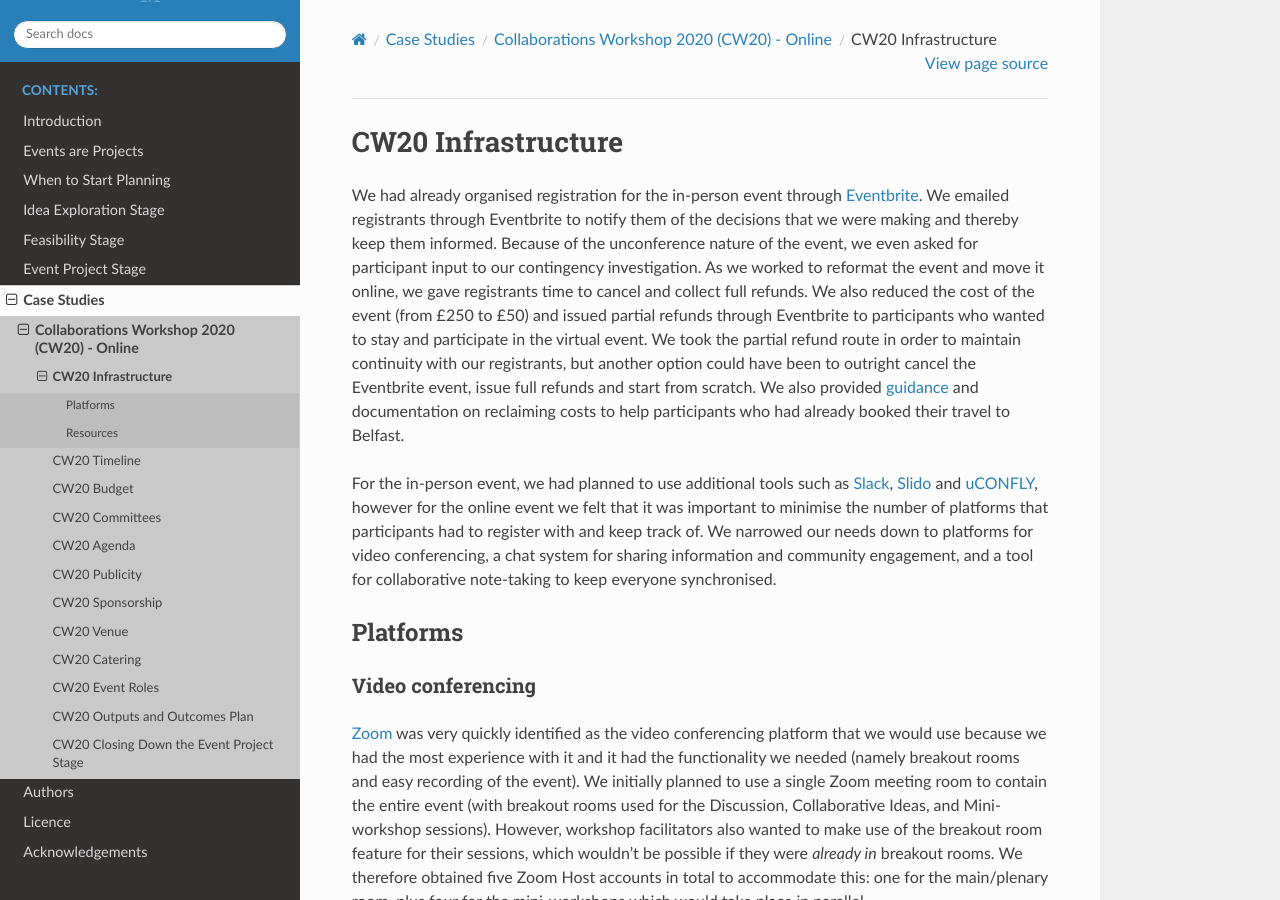
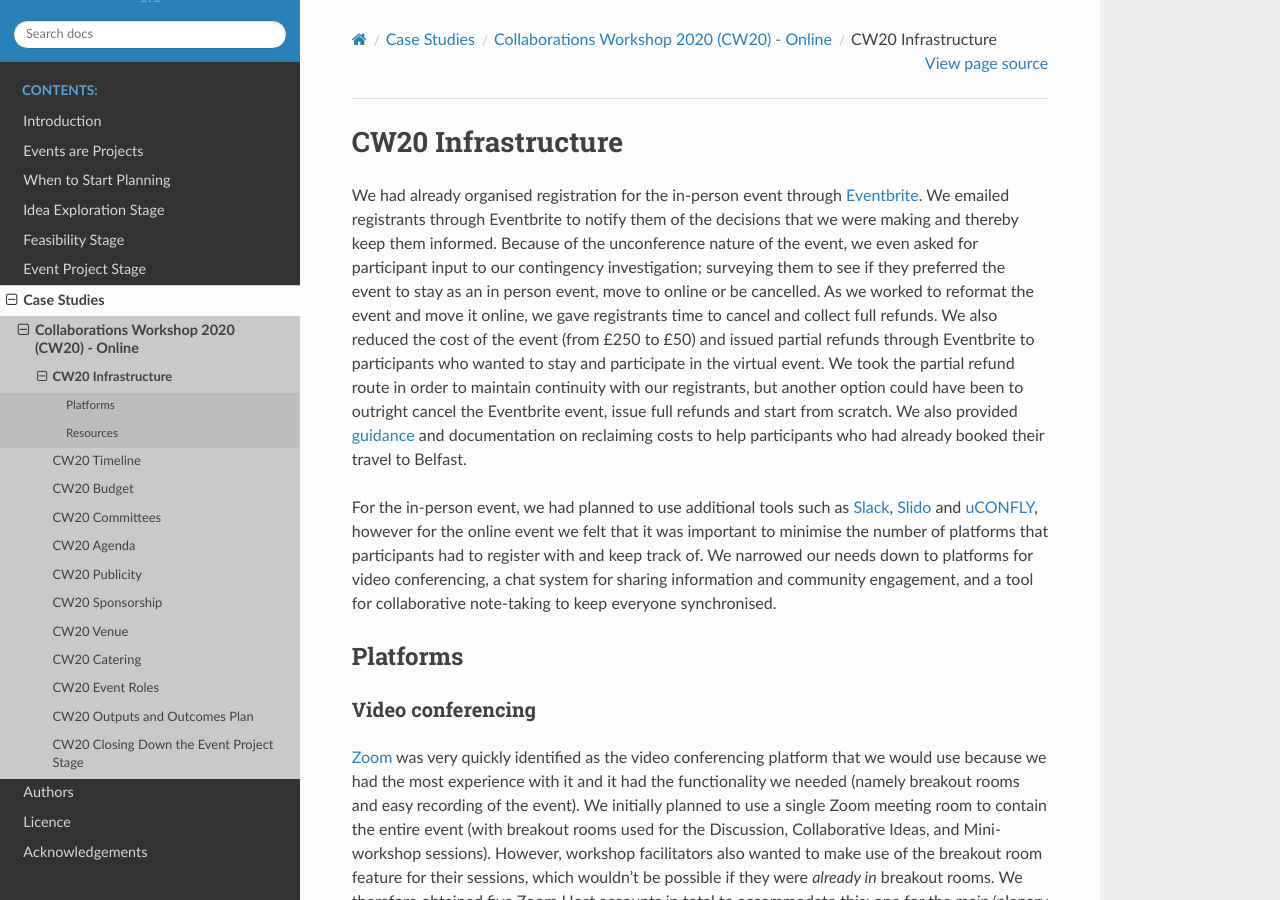
Before and after one commit to softwaresaved/event-organisation-guide, a Sphinx documentation site: the page built from docs/eog/case-studies-cw20-infrastructure.rst, in a window 1280 px wide and 900 px high. Built offline with Sphinx 7.4.7 and the Read the Docs theme 2.0.0, drawn with Linux system fonts in a browser that asks for light colours; pages that are not in the unit, such as notebooks, are missing from menus.

Commit message:
Update docs/eog/case-studies-cw20-infrastructure.rst
Co-authored-by: shoaibsufi <shoaibsufi@gmail.com>

```diff
--- a/docs/eog/case-studies-cw20-infrastructure.rst
+++ b/docs/eog/case-studies-cw20-infrastructure.rst
@@ -5,7 +5,7 @@
 
 We had already organised registration for the in-person event through `Eventbrite <https://www.eventbrite.com/>`_.
 We emailed registrants through Eventbrite to notify them of the decisions that we were making and thereby keep them informed.
-Because of the unconference nature of the event, we even asked for participant input to our contingency investigation.
+Because of the unconference nature of the event, we even asked for participant input to our contingency investigation; surveying them to see if they preferred the event to stay as an in person event, move to online or be cancelled.
 As we worked to reformat the event and move it online, we gave registrants time to cancel and collect full refunds.
 We also reduced the cost of the event (from £250 to £50) and issued partial refunds through Eventbrite to participants who wanted to stay and participate in the virtual event.
 We took the partial refund route in order to maintain continuity with our registrants, but another option could have been to outright cancel the Eventbrite event, issue full refunds and start from scratch.
```
